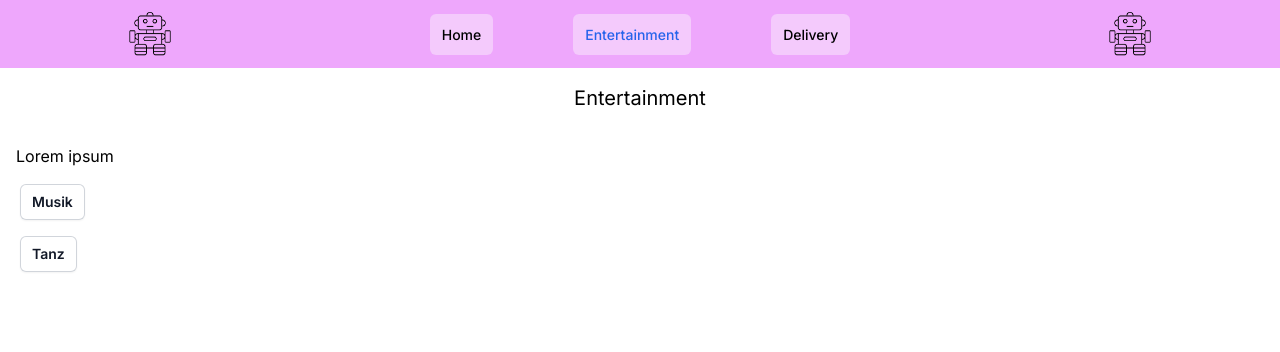
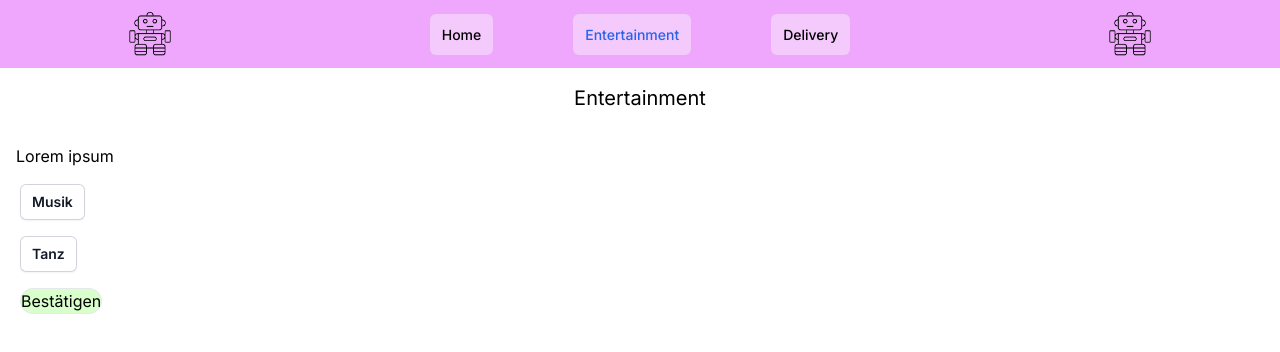
Before and after one commit to LeoPilgram/robertaUI2, a Next.js app: page /entertainment in a window 1280 px wide. Shown: the top 352 px of the page. Built offline with nearby package versions, Linux system fonts and the light colour scheme.

Commit message:
Die Button Komponente wurde überarbeitet. Außerdem wurde der Entertainment Seite ein Button hinzugefügt, welcher auf die Process Seite verweist.

```diff
--- a/src/app/entertainment/page.tsx
+++ b/src/app/entertainment/page.tsx
@@ -1,4 +1,6 @@
+import Button from '@/components/Button';
 import DropdownMenu from '@/components/Dropdown';
+import Link from 'next/link';
 import React from 'react';
 
 const EntertainmentPage = () => {
@@ -23,6 +25,15 @@ const EntertainmentPage = () => {
       <div className="text-left ml-5 mt-4"> {/* Adjust margin and add top margin */}
         <DropdownMenu buttonText="Tanz" menuItems={menuItemsTanz} />
       </div>
+      <div>
+        <Link href = "/process">
+        <Button
+          className="bg-pgreen-50 text-left ml-5 mt-4"
+          type="button"
+          title="Bestätigen"
+        />
+       </Link>
+      </div>
     </div>
   );
 };
--- a/src/components/Button.tsx
+++ b/src/components/Button.tsx
@@ -1,11 +1,12 @@
+// Source: https://github.com/adrianhajdin/travel_ui_ux/blob/main/components/Navbar.tsx
 import Image from 'next/image';
+import React from 'react';
 
-// Source: https://github.com/adrianhajdin/travel_ui_ux/blob/main/components/Navbar.tsx
 type ButtonProps = {
   type: 'button' | 'submit';
   title: string;
   icon?: string;
-  variant: string;
+  className?: string; // Add className prop
   full?: boolean;
 };
 
@@ -13,12 +14,12 @@ const Button = ({
   type,
   title,
   icon,
-  variant,
+  className, // Include className in props
   full,
 }: ButtonProps) => {
   return (
     <button
-      className={`flexCenter gap-3 rounded-full border ${variant} ${
+      className={`flexCenter gap-3 rounded-full border ${className} ${
         full && 'w-full'
       }`}
       type={type}
--- a/tailwind.config.ts
+++ b/tailwind.config.ts
@@ -32,6 +32,9 @@ module.exports = {
           50: '#EEA7FC',
           70: '#F4CAFC',
         },
+        pgreen: {
+          50: '#d9ffcc'
+        }
       },
       backgroundImage: {
         'bg-img-1': "url('/img-1.png')",
```
